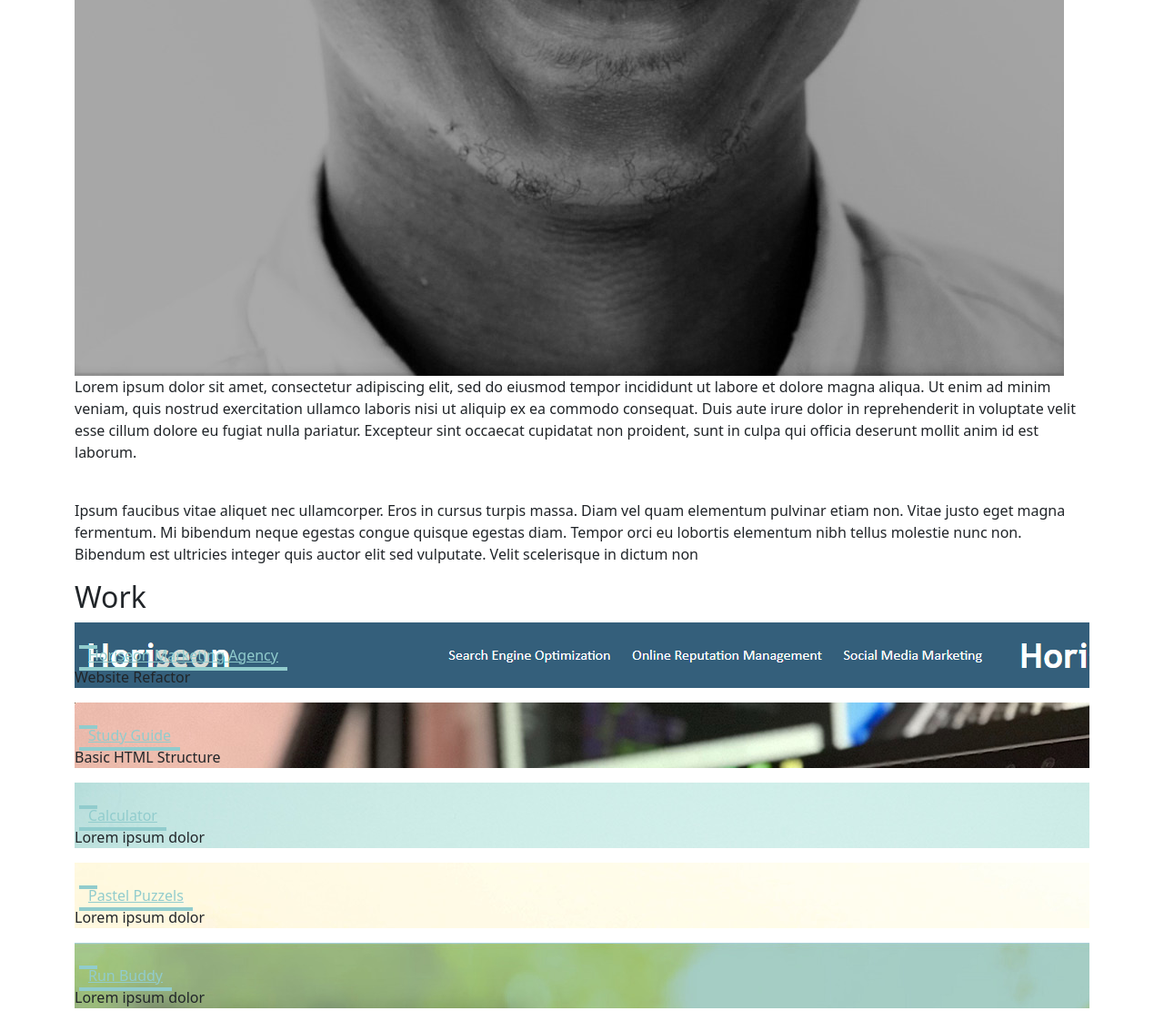
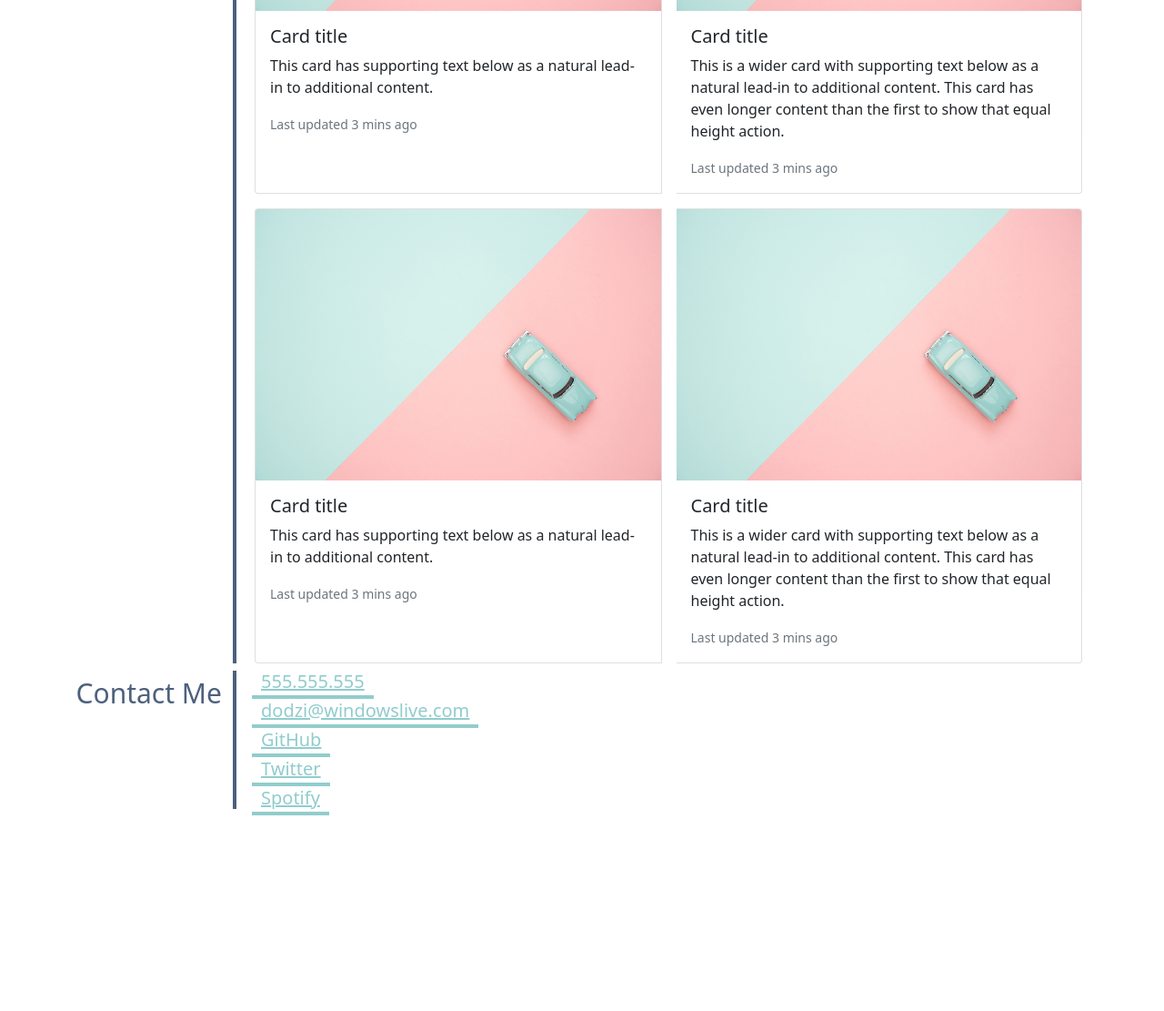
Before and after one commit to dodzikojo/Bootstrap-Portfolio, a plain HTML site: page index.html in a window 1280 px wide. Shown: the part 1380-2491 px from the top of the page at 91% size. After the commit the page ends 2277 px from the top, so only its background shows below. Drawn offline with nearby package versions, Linux system fonts and the light colour scheme.

Commit message:
added bootstrap cards

```diff
--- a/css/style.css
+++ b/css/style.css
@@ -18,6 +18,7 @@ a {
     padding: 2.5px 10px 2.5px 50px;
 }
 
+
 nav.navbar.navbar-expand-lg.navbar-light.bg-light {
   background-color: #30333C !important;
 }
@@ -29,6 +30,26 @@ nav.navbar.navbar-expand-lg.navbar-light.bg-light {
   height: 250px;
 }
 
+.title {
+  color: #4d607d;
+  font-size: 30px;
+  grid-area: title;
+  word-wrap: break-word;
+  text-align: right;
+  justify-content: right;
+  padding: 7px;
+  border-right: 4px solid #4d607d;
+}
+
+#profile-image {
+  object-fit: contain;
+  display: inline;
+  width: 150px;
+  float: left;
+  margin: 0px 10px 0px 0px;
+}
+
+
 .hero-banner div h2 {
   background-color: #91CCCD;
   color: black;
@@ -39,35 +60,55 @@ nav.navbar.navbar-expand-lg.navbar-light.bg-light {
   float: right;
 }
 
+.workGridArea {
+  background-position: center;
+  background-size: cover;
+  background-repeat: no-repeat;
+  cursor: pointer;
+  display: grid;
+  align-content: end;
+  border: 5px solid #91CCCD;
+  margin-bottom: 10px;
+}
+
+.featured-card-img {
+  height: 300px;
+  object-fit: cover;
+}
+
+#workItems {
+  margin: 10px;
+}
 
 #topRowWork{
     position: relative;
-    grid-area: topRow;
     background-image: url("../images/post-refactor.png");
+    height: 300px;
 
   }
 
   #centerRowLeftWork{
     position: relative;
-    grid-area: centerRowLeft;
     background-image: url("../images/02-portfolio-2.jpg");
+    height: 120px;
+    margin-right: 5px;
   }
 
   #centerRowRightWork{
     position: relative;
-    grid-area: centerRowRight;
     background-image: url("../images/02-portfolio-3.jpg");
+    height: 120px;
   }
 
   #bottomRowLeftWork{
     position: relative;
-    grid-area: bottomRowLeft;
     background-image: url("../images/02-portfolio-4.jpg");
+    height: 120px;
   }
 
 
   #bottomRowRightWork{
     position: relative;
-    grid-area: bottomRowRight;
     background-image: url("../images/02-run-buddy.jpg");
+    height: 120px;
   }
--- a/index.html
+++ b/index.html
@@ -5,6 +5,7 @@
     <meta charset="UTF-8">
     <meta http-equiv="X-UA-Compatible" content="IE=edge">
     <meta name="viewport" content="width=device-width, initial-scale=1.0">
+    <title>Dodzi Agbenorku // Web Developer Portfolio</title>
 
     <link rel="stylesheet" href="./css/style.css" />
 
@@ -30,23 +31,17 @@
             </div>
           </nav>
     </header>
-    <!-- <section class="jumbotron jumbotron-fluid">
-        <div class="container">
-          <h1 class="display-4">My Portfolio</h1>
-        </div>
-    </section> -->
-
     <section class="hero-banner p-5 mb-4 bg-light rounded-3">
       <div class="container-fluid">
         <h2 class="display-5 fw-bold">My Portfolio</h2>
       </div>
     </section>
     <main class="page-wrapper container">
-        <section id="page-wrapper-grid">
+
           <!-- about me -->
-        <section class="page-section" id="aboutHeading">
-          <h2 class="title">About Me</h2>
-          <div class="detail" id="aboutDetail">
+        <section class="page-section row" id="aboutHeading">
+          <h2 class="title col-xs-12 col-sm-4 col-md-2">About Me</h2>
+          <div class="detail col-xs-12 col-sm-8 col-md-10" id="aboutDetail">
             <img id="profile-image" src="./images/profile-image.jpg">
             <p class="about-text">Lorem ipsum dolor sit amet, consectetur adipiscing elit, sed do eiusmod tempor incididunt ut labore et dolore magna aliqua. Ut enim ad minim veniam, quis nostrud exercitation ullamco laboris nisi ut aliquip ex ea commodo consequat. Duis aute irure dolor in reprehenderit in voluptate velit esse cillum dolore eu fugiat nulla pariatur. Excepteur sint occaecat cupidatat non proident, sunt in culpa qui officia deserunt mollit anim id est laborum.</p>
             <br>
@@ -56,10 +51,12 @@
 
 
         <!-- portfolio container -->
-        <section class="page-section" >
-          <h2 class="title">Work</h2>
-          <div class="detail" id="workDetail">
-            <div id="topRowWork" class="workGridArea">
+        <section class="page-section row" >
+          <h2 class="title col-xs-12 col-sm-4 col-md-2">Work</h2>
+          <div class="detail col-xs-12 col-sm-8 col-md-10" id="">
+
+              <!-- <div class="row">
+                <div id="topRowWork" class="workGridArea col-12">
                   <a class="link" target="_blank" href="https://github.com/dodzikojo/marketing-agency-website-code-refactor"></a>
                   <div  class="heading">
 
@@ -69,44 +66,73 @@
 
                   </div>
                 </div>
-            <div id="centerRowLeftWork" class="workGridArea">
-              <a class="link" target="_blank" href="https://github.com/dodzikojo/prework-study-guide"></a>
-              <div class="heading">
-                <a target="_blank" href="https://github.com/dodzikojo/prework-study-guide" class="projectLink">Study Guide</a>
-                <p class="additionalInfo">Basic HTML Structure</p>
+              </div> -->
+
+              <div class="card mb-3">
+                <img src="/images/post-refactor.png" class="card-img-top featured-card-img" alt="...">
+                <div class="card-body">
+                  <h5 class="card-title">Card title</h5>
+                  <p class="card-text">This is a wider card with supporting text below as a natural lead-in to additional content. This content is a little bit longer.</p>
+                  <p class="card-text"><small class="text-muted">Last updated 3 mins ago</small></p>
                 </div>
               </div>
-            <div id="centerRowRightWork" class="workGridArea">
-              <a class="link" target="_blank" href="#"></a>
-              <div class="heading">
 
-                  <a target="_blank" href="#" class="projectLink">Calculator</a>
-                  <p class="additionalInfo">Lorem ipsum dolor</p>
+
+
+              <div class="">
+                <div class="card-group">
+
+                  <div class="card  m-2  col-sm-12 col-md-6 col-lg-6">
+                    <img src="/images/02-portfolio-3.jpg" class="card-img-top" alt="...">
+                    <div class="card-body">
+                      <h5 class="card-title">Card title</h5>
+                      <p class="card-text">This card has supporting text below as a natural lead-in to additional content.</p>
+                      <p class="card-text"><small class="text-muted">Last updated 3 mins ago</small></p>
+                    </div>
+                  </div>
+                  <div class="card  m-2  col-sm-12 col-md-6 col-lg-6">
+                    <img src="/images/02-portfolio-3.jpg" class="card-img-top" alt="...">
+                    <div class="card-body">
+                      <h5 class="card-title">Card title</h5>
+                      <p class="card-text">This is a wider card with supporting text below as a natural lead-in to additional content. This card has even longer content than the first to show that equal height action.</p>
+                      <p class="card-text"><small class="text-muted">Last updated 3 mins ago</small></p>
+                    </div>
+                  </div>
+                </div>
 
               </div>
-            </div>
-            <div id="bottomRowLeftWork" class="workGridArea">
-              <a class="link" target="_blank" href="#"></a>
-              <div class="heading">
-                <a target="_blank" href="#" class="projectLink">Pastel Puzzels</a>
-                <p class="additionalInfo">Lorem ipsum dolor</p>
+
+              <div class="">
+                <div class="card-group">
+
+                  <div class="card  m-2  col-sm-12 col-md-12 col-lg-6">
+                    <img src="/images/02-portfolio-3.jpg" class="card-img-top" alt="...">
+                    <div class="card-body">
+                      <h5 class="card-title">Card title</h5>
+                      <p class="card-text">This card has supporting text below as a natural lead-in to additional content.</p>
+                      <p class="card-text"><small class="text-muted">Last updated 3 mins ago</small></p>
                     </div>
                   </div>
-            <div id="bottomRowRightWork" class="workGridArea">
-              <a class="link" target="_blank" href="#"></a>
-              <div class="heading">
-                <a target="_blank" href="#" class="projectLink">Run Buddy</a>
-                <p class="additionalInfo">Lorem ipsum dolor</p>
+                  <div class="card  m-2  col-sm-12 col-md-126 col-lg-6">
+                    <img src="/images/02-portfolio-3.jpg" class="card-img-top" alt="...">
+                    <div class="card-body">
+                      <h5 class="card-title">Card title</h5>
+                      <p class="card-text">This is a wider card with supporting text below as a natural lead-in to additional content. This card has even longer content than the first to show that equal height action.</p>
+                      <p class="card-text"><small class="text-muted">Last updated 3 mins ago</small></p>
                     </div>
                   </div>
+                </div>
+
+              </div>
+
           </div>
 
         </section>
 
         <!-- contact -->
-        <section class="page-section contact" id="contact">
-          <h2 class="title">Contact Me</h2>
-          <div class="detail" id="contactDetail">
+        <section class="page-section contact row" id="contact">
+          <h2 class="title col-xs-12 col-sm-4 col-md-2">Contact Me</h2>
+          <div class="detail col-xs-12 col-sm-8 col-md-10" id="contactDetail">
             <h5 id="phoneNumber"><a href="#">555.555.555</a></h5>
             <h5 id="emailAddress"><a href="mailto:dodzi@windowslive.com">dodzi@windowslive.com</a></h5>
             <h5 id="github"><a target="_blank" href="https://github.com/dodzikojo">GitHub</a></h5>
@@ -115,9 +141,6 @@
           </div>
         </section>
 
-        </section>
-        </div>
-
       </main>
 
 </body>
```
Lines whose indentation alone changed are shown as unchanged.
